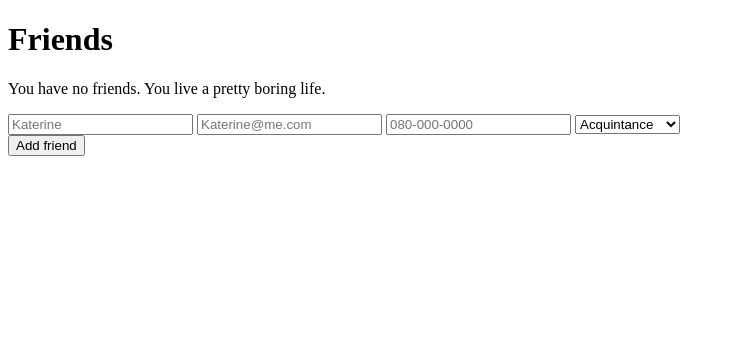
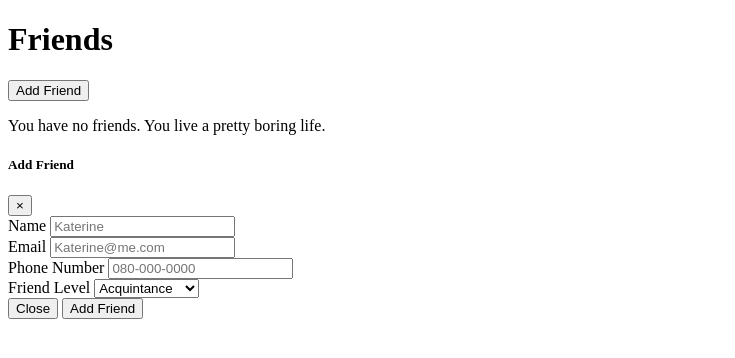
Before and after one commit to mrfola/friend-management, a Yii app: template views/friend/index.php in a window 1280 px wide. Shown: the top 358 px of the page, without its empty margins (0-735 px from the left). Run offline with PHP 8.4 and a stand-in for Yii, Linux system fonts and the light colour scheme; the template is opened without the code that fills it, so the values that code supplies are empty; some libraries are stand-ins or nearby versions.

Commit message:
Made add friends form a modal

```diff
--- a/views/friend/index.php
+++ b/views/friend/index.php
@@ -12,7 +12,14 @@ use yii\bootstrap4\ActiveForm;
     <title>Friends</title>
 </head>
 <body>
-    <h1>Friends</h1>
+    <div class="row mb-4">
+        <h1 class="col-8">Friends</h1>
+        <!-- Trigger Add Friends -->
+        <button type="button" class="btn btn-primary px-4" data-toggle="modal" data-target="#exampleModal">
+        Add Friend
+        </button>
+    </div>
+
     <div class="body">
 
         <?php if(!$friends)
@@ -22,8 +29,6 @@ use yii\bootstrap4\ActiveForm;
         }else
         {
         ?>
-            <div class="todos">
-                <div class="todo">
             <table class="table">
                 <thead>
                     <tr>
@@ -57,10 +62,8 @@ use yii\bootstrap4\ActiveForm;
                                     'method' => 'get',
                                 ]);
                         ?>
-
                                 <input type="hidden" name="id" value="<?=$friend['id'];?>">
                                 <button class='btn btn-primary' type="submit">Edit</button>
-                                    </form>
                         <?php
                             ActiveForm::end();
                         ?>
@@ -85,46 +88,70 @@ use yii\bootstrap4\ActiveForm;
 
                     <?php } ?>
                 </tbody>
-
             </table>
-                </div>
-            </div>
 
             <?php
                 }
             ?>
 
-            <div class="add-todo">
+            <div class="add-friend">
+
+            </div>
+
+        </div>
+
+    <!-- Add Friends Modal -->
+    <div class="modal fade" id="exampleModal" tabindex="-1" aria-labelledby="exampleModalLabel" aria-hidden="true">
+        <div class="modal-dialog">
+            <div class="modal-content">
+            <div class="modal-header">
+                <h5 class="modal-title" id="exampleModalLabel">Add Friend</h5>
+                <button type="button" class="close" data-dismiss="modal" aria-label="Close">
+                <span aria-hidden="true">&times;</span>
+                </button>
+            </div>
             <?php
                     ActiveForm::begin([
                             'action' => ['friend/store'],
                             'method' => 'post',
                         ]);
                 ?>
-                    <div class="form-row">
+            <div class="modal-body">
                 <div class="form-group">
-                            <!-- CSRF Protection -->
-                            <input type="text" class="form-input" name="name" required placeholder="Katerine"/>
-                            <input type="email" class="form-input" name="email" required placeholder="Katerine@me.com"/>
-                            <input type="text" class="form-input" name="phone_number" required placeholder="080-000-0000"/>
-
-                            <select type="text" name="type">
+                    <div class="mb-3">
+                        <label for="name" class="form-label">Name</label>
+                        <input class="form-control" type="text" class="form-input" name="name" required placeholder="Katerine"/>
+                    </div>
+                    <div class="mb-3">
+                        <label for="email" class="form-label">Email</label>
+                        <input class="form-control" type="email" class="form-input" name="email" required placeholder="Katerine@me.com"/>
+                    </div>
+                    <div class="mb-3">
+                        <label for="name" class="form-label">Phone Number</label>
+                        <input class="form-control" type="text" class="form-input" name="phone_number" required placeholder="080-000-0000"/>
+                    </div>
+                    <div class="mb-3">
+                        <label for="name" class="form-label">Friend Level</label>
+                        <select class="form-control" type="text" name="type">
                             <option value="Acquintance">Acquintance</option>
                             <option value="Friends">Friends</option>
                             <option value="Close Friends">Close Friends</option>
                             <option value="Best Friends">Best Friends</option>
                         </select>
+                    </div>
 
-                        </div>
-                        <div class="form-group">
-                            <button class="form-submit btn btn-primary" type="submit">Add friend</button>
+                    <div class="modal-footer">
+                        <button type="button" class="btn btn-secondary" data-dismiss="modal">Close</button>
+                        <button type="submit" class="btn btn-primary">Add Friend</button>
                     </div>
                 </div>
+            </div>
+
                 <?php
                     ActiveForm::end()
                 ?>
+
         </div>
-
     </div>
 
 </body>
```
Lines whose indentation alone changed are shown as unchanged.
